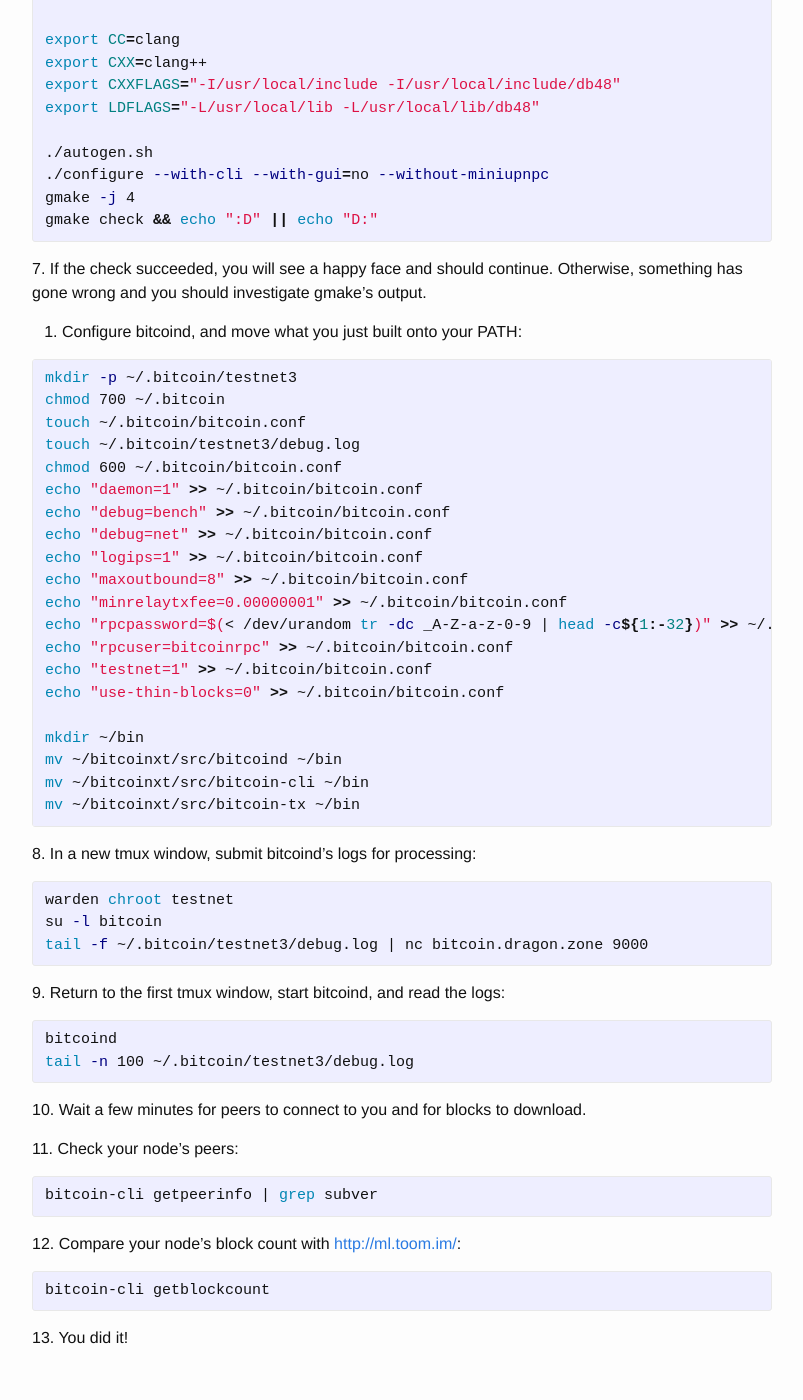
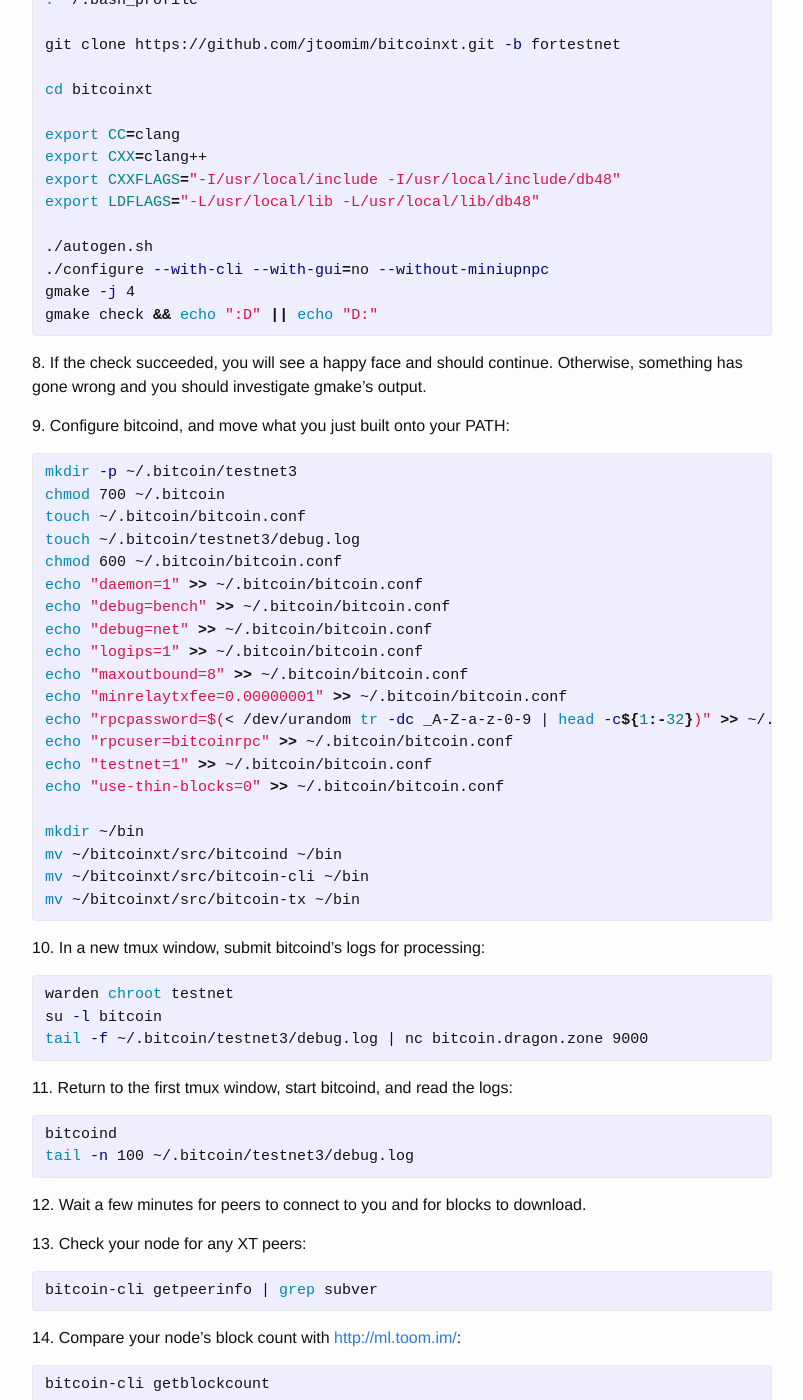
Before and after one commit to BlinkyStitt/WyseNynja.github.io, a Jekyll site: the page built from _posts/2015-11-14-freenas-bitcoinxt-testnet.md, in a window 1280 px wide and 1400 px high, scrolled down 1862 px. Shown: the whole window, without its empty margins (238-1041 px from the left). Built offline with Jekyll 4.4.1, drawn with Linux system fonts in a browser that asks for light colours; some of the changed text lies outside the part shown.

Commit message:
check ntp

```diff
--- a/_posts/2015-11-14-freenas-bitcoinxt-testnet.md
+++ b/_posts/2015-11-14-freenas-bitcoinxt-testnet.md
@@ -18,26 +18,32 @@
 
 2\. Open TCP port 18333 on your firewall and forward it to the testnet jail.
 
-3\. Install the following packages in the jail:
+3\. Make sure the system clock is accurate:
 
 {% highlight bash %}
 ssh freenas
 sudo -i
+
+ntpq -p
+{% endhighlight %}
+
+4\. Install the following packages in the jail:
+
+{% highlight bash %}
 tmux
 warden chroot testnet
-
 pkg update -f
 pkg upgrade
 pkg install ca_root_nss ccache autotools pkgconf gmake boost-libs openssl db48 git
 {% endhighlight %}
 
-4\. Make sure the installed packages have no known vulnerabilities:
+5\. Make sure the installed packages have no known vulnerabilities:
 
 {% highlight bash %}
 pkg audit -F
 {% endhighlight %}
 
-5\. Create a user in the jail to run bitcoind:
+6\. Create a user in the jail to run bitcoind:
 
 {% highlight bash %}
 adduser
@@ -93,9 +99,9 @@
 gmake check && echo ":D" || echo "D:"
 {% endhighlight %}
 
-7\. If the check succeeded, you will see a happy face and should continue. Otherwise, something has gone wrong and you should investigate gmake's output.
+8\. If the check succeeded, you will see a happy face and should continue. Otherwise, something has gone wrong and you should investigate gmake's output.
 
-8. Configure bitcoind, and move what you just built onto your PATH:
+9\. Configure bitcoind, and move what you just built onto your PATH:
 
 {% highlight bash %}
 mkdir -p ~/.bitcoin/testnet3
@@ -128,28 +134,28 @@
 tail -f ~/.bitcoin/testnet3/debug.log | nc bitcoin.dragon.zone 9000
 {% endhighlight %}
 
-9\. Return to the first tmux window, start bitcoind, and read the logs:
+11\. Return to the first tmux window, start bitcoind, and read the logs:
 
 {% highlight bash %}
 bitcoind
 tail -n 100 ~/.bitcoin/testnet3/debug.log
 {% endhighlight %}
 
-10\. Wait a few minutes for peers to connect to you and for blocks to download.
+12\. Wait a few minutes for peers to connect to you and for blocks to download.
 
-11\. Check your node's peers:
+13\. Check your node for any XT peers:
 
 {% highlight bash %}
 bitcoin-cli getpeerinfo | grep subver
 {% endhighlight %}
 
-12\. Compare your node's block count with [http://ml.toom.im/](http://ml.toom.im/):
+14\. Compare your node's block count with [http://ml.toom.im/](http://ml.toom.im/):
 
 {% highlight bash %}
 bitcoin-cli getblockcount
 {% endhighlight %}
 
-13\. You did it!
+15\. You did it!
 
 
 [bitcoin_core]: https://github.com/bitcoin/bitcoin
```
Also changed, not shown: other parts of _posts/2015-11-14-freenas-bitcoinxt-testnet.md (+2 -2 lines).
